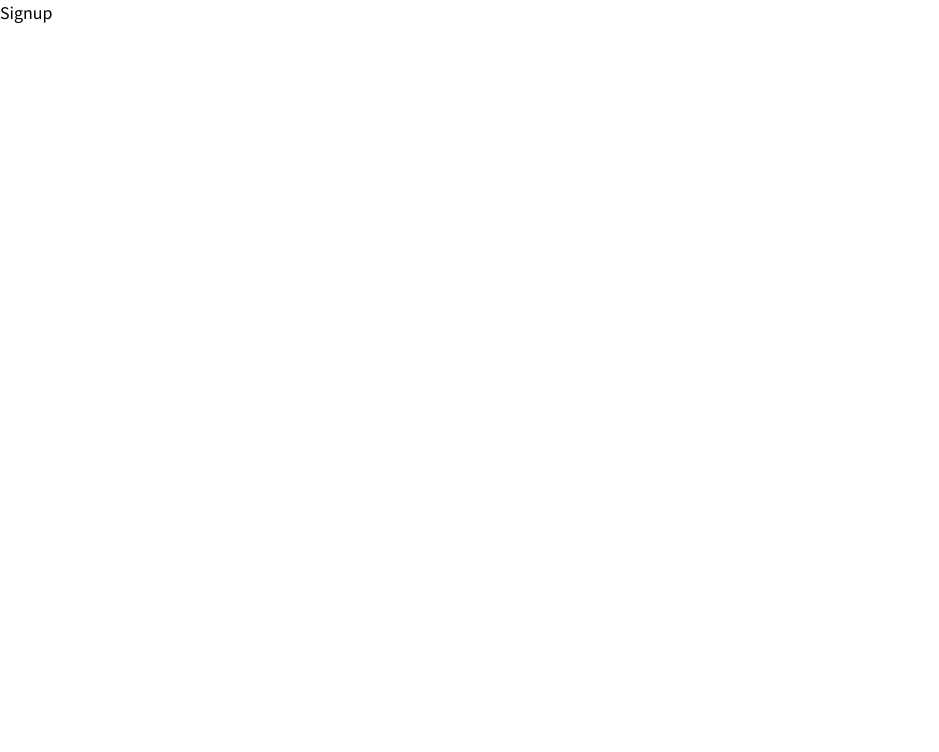
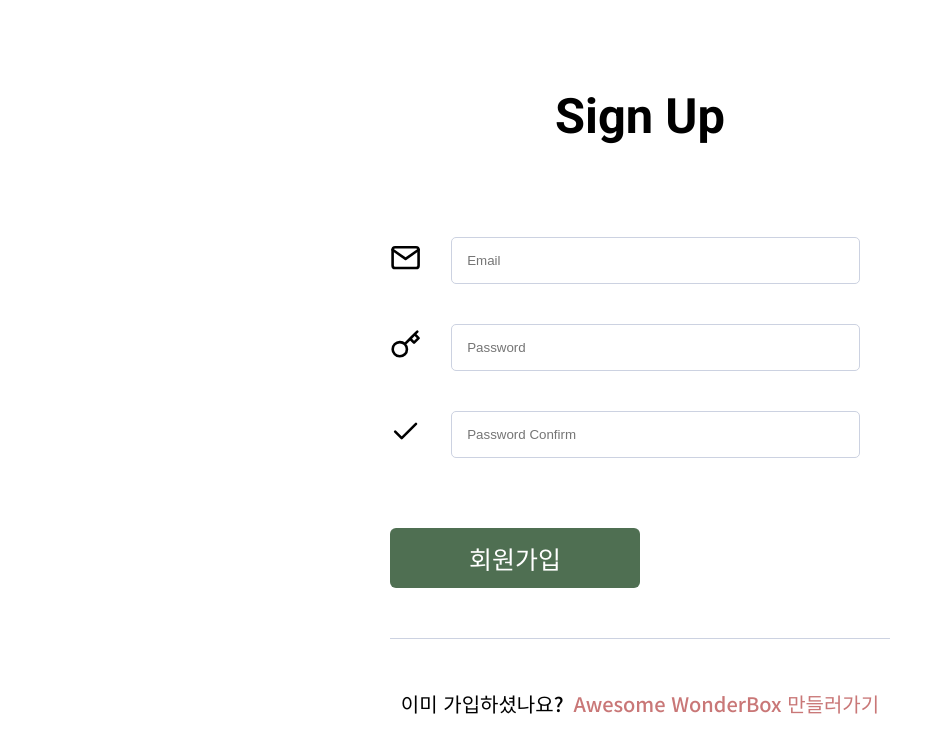
Before and after one commit to DJmongkey/wonder-box-front, a React (Vite) app: page /signup in a window 1280 px wide. Shown: the top 752 px of the page, without its empty margins (0-939 px from the left). Built offline with nearby package versions, Linux system fonts and the light colour scheme; a web font is replaced by a local one.

Commit message:
feat: Signup 페이지 UI, 기능

```diff
--- a/src/pages/Signup.jsx
+++ b/src/pages/Signup.jsx
@@ -1,3 +1,200 @@
+import { Link, useNavigate } from 'react-router-dom';
+import { useState } from 'react';
+import Button from '../components/shared/Button';
+import styles from './Signup.module.scss';
+import { FiMail, FiKey, FiCheck } from 'react-icons/fi';
+import Loading from '../components/shared/Loading';
+
 export default function Signup() {
-  return <div>Signup</div>;
+  const [email, setEmail] = useState('');
+  const [password, setPassword] = useState('');
+  const [passwordConfirm, setPasswordConfirm] = useState('');
+  const [isLoading, setIsLoading] = useState(false);
+  const [error, setError] = useState(null);
+  const [emailError, setEmailError] = useState('');
+  const [passwordError, setPasswordError] = useState('');
+  const [passwordConfirmError, setPasswordConfirmError] = useState('');
+
+  const SPECIAL_CHARACTER = `!@#$%^&*()-_=+₩~\\{\\}\\[\\]\\|\\:\\;\\"\\'\\<\\>\\,.\\?\\/`;
+  const navigate = useNavigate();
+
+  function validateEmail(email) {
+    const emailRegex = new RegExp(
+      `^[a-zA-Z0-9._%+-]+@[a-zA-Z0-9.-]+\\.[a-zA-Z]{2,}$`,
+    );
+
+    if (!emailRegex.test(email)) {
+      setEmailError('올바르지 않은 이메일 주소입니다.');
+      return false;
+    }
+
+    setEmailError('');
+    return true;
+  }
+
+  function validatePassword(password) {
+    const passwordRegex = new RegExp(
+      `^(?=.*[a-z])(?=.*[A-Z])(?=.*\\d)(?=.*[${SPECIAL_CHARACTER}])[A-Za-z\\d${SPECIAL_CHARACTER}]{8,16}$`,
+    );
+
+    if (!passwordRegex.test(password)) {
+      setPasswordError(
+        '비밀번호는 8~16자의 영문 대/소문자, 숫자, 특수문자가 포함되어야 합니다.',
+      );
+      return false;
+    }
+
+    setPasswordError('');
+    return true;
+  }
+
+  function validatePasswordConfirm(password, passwordConfirm) {
+    if (password !== passwordConfirm) {
+      setPasswordConfirmError('비밀번호와 일치하지 않습니다.');
+      return false;
+    }
+
+    setPasswordConfirmError('');
+    return true;
+  }
+
+  function handleInputChange(event) {
+    const { name, value } = event.target;
+
+    if (name === 'email') {
+      setEmail(value);
+      validateEmail(value);
+    } else if (name === 'password') {
+      setPassword(value);
+      validatePassword(value);
+    } else if (name === 'passwordConfirm') {
+      setPasswordConfirm(value);
+      validatePasswordConfirm(password, value);
+    }
+  }
+
+  async function handleSubmit(event) {
+    event.preventDefault();
+
+    let isEmailValid = true;
+    let isPasswordValid = true;
+    let isPasswordConfirmValid = true;
+
+    if (!email) {
+      setEmailError('이메일을 입력해주세요.');
+      isEmailValid = false;
+    } else {
+      isEmailValid = validateEmail(email);
+    }
+
+    if (!password) {
+      setPasswordError('비밀번호를 입력해주세요.');
+      isPasswordValid = false;
+    } else {
+      isPasswordValid = validatePassword(password);
+    }
+
+    if (!passwordConfirm) {
+      setPasswordConfirmError('비밀번호 확인을 입력해주세요');
+      isPasswordConfirmValid = false;
+    } else {
+      isPasswordConfirmValid = validatePasswordConfirm(
+        password,
+        passwordConfirm,
+      );
+    }
+
+    if (!isEmailValid || !isPasswordValid || !isPasswordConfirmValid) {
+      return;
+    }
+
+    const payload = { email, password, passwordConfirm };
+
+    try {
+      setIsLoading(true);
+      const res = await fetch('http://localhost:3030/auth/signup', {
+        method: 'POST',
+        headers: {
+          'Content-Type': 'application/json',
+        },
+        body: JSON.stringify(payload),
+      });
+
+      if (!res.ok) {
+        throw new Error(data.message);
+      }
+      setIsLoading(false);
+      const data = await res.json();
+
+      localStorage.setItem('accessToken', data.accessToken);
+      navigate('/custom/base-info');
+    } catch (error) {
+      setIsLoading(false);
+      setError(
+        error.message ||
+          '회원가입 처리 중 오류가 발생하였습니다. 다시 시도해 주세요.',
+      );
+    }
+  }
+
+  return (
+    <div className={styles.container}>
+      {isLoading && <Loading asOverlay />}
+      <h1>Sign Up</h1>
+      <form onSubmit={handleSubmit} noValidate>
+        <div className={styles.form__block}>
+          <label htmlFor="email">
+            <FiMail />
+          </label>
+          <input
+            type="email"
+            id="email"
+            name="email"
+            placeholder="Email"
+            onChange={handleInputChange}
+            required
+          />
+        </div>
+        {emailError && <div className={styles.error}>{emailError}</div>}
+        <div className={styles.form__block}>
+          <label htmlFor="password">
+            <FiKey />
+          </label>
+          <input
+            type="password"
+            id="password"
+            name="password"
+            placeholder="Password"
+            onChange={handleInputChange}
+            required
+          />
+        </div>
+        {passwordError && <div className={styles.error}>{passwordError}</div>}
+        <div className={styles.form__block}>
+          <label htmlFor="passwordConfirm">
+            <FiCheck />
+          </label>
+          <input
+            type="password"
+            id="passwordConfirm"
+            name="passwordConfirm"
+            placeholder="Password Confirm"
+            onChange={handleInputChange}
+            required
+          />
+        </div>
+        {passwordConfirmError && (
+          <div className={styles.error}>{passwordConfirmError}</div>
+        )}
+        {error && <div className={styles.error}>{error}</div>}
+
+        <Button type="submit">회원가입</Button>
+      </form>
+      <div className={styles.divider}></div>
+      <div className={styles.link__block}>
+        <p>이미 가입하셨나요?</p>
+        <Link to="/login">Awesome WonderBox 만들러가기</Link>
+      </div>
+    </div>
+  );
 }
--- /dev/null
+++ b/src/pages/Signup.module.scss
@@ -0,0 +1,76 @@
+@import '../style.scss';
+
+.container {
+  height: 100vh;
+  max-width: 500px;
+  margin: 0 auto;
+  @include set-center($justify: start);
+
+  h1 {
+    font-family: $enFont;
+    font-size: $size-4;
+    font-weight: 600;
+    margin-top: 10vh;
+    margin-bottom: 8vh;
+  }
+
+  form {
+    display: flex;
+    flex-direction: column;
+    width: 100%;
+
+    .form__block {
+      @include set-center($direction: row);
+      font-size: $size-1;
+      margin: 20px 0;
+
+      label {
+        margin-right: 30px;
+        font-size: $size-2;
+      }
+
+      input {
+        margin-right: 30px;
+        padding: 15px;
+        border: 1px solid $skyblue;
+        border-radius: 5px;
+        width: 100%;
+      }
+    }
+
+    .error {
+      font-size: $size-0;
+      color: $red;
+    }
+
+    button {
+      margin-top: 50px;
+      font-weight: 500;
+      padding: 12px 0;
+    }
+  }
+
+  .divider {
+    width: 100%;
+    margin: 50px 0;
+    border-bottom: 1px solid $skyblue;
+  }
+
+  .link__block {
+    display: flex;
+    font-size: $size-0;
+    font-weight: 500;
+
+    p {
+      margin-right: 10px;
+    }
+
+    a {
+      color: $softRed;
+      &:hover,
+      &:focus {
+        color: $green;
+      }
+    }
+  }
+}
```
